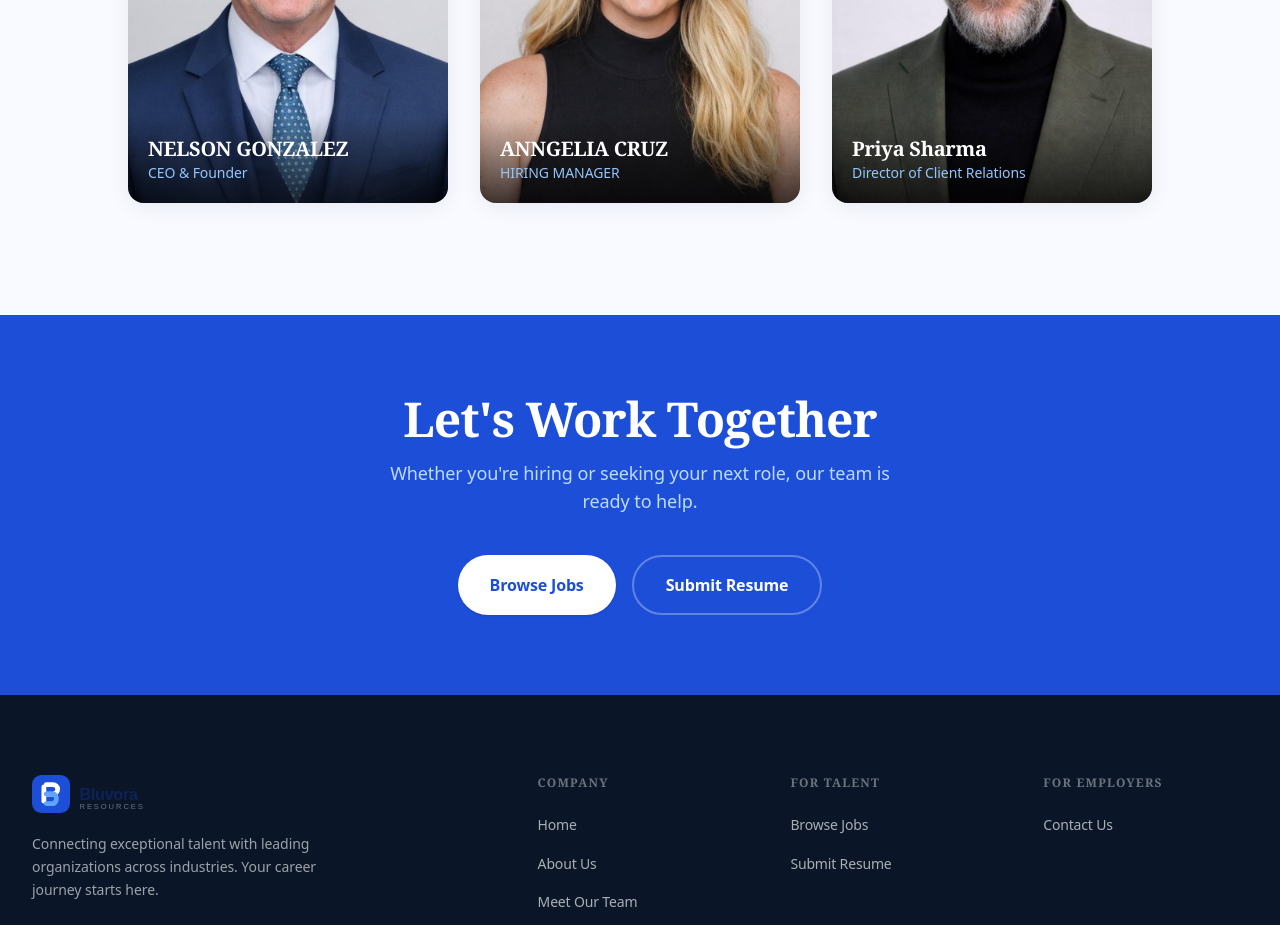
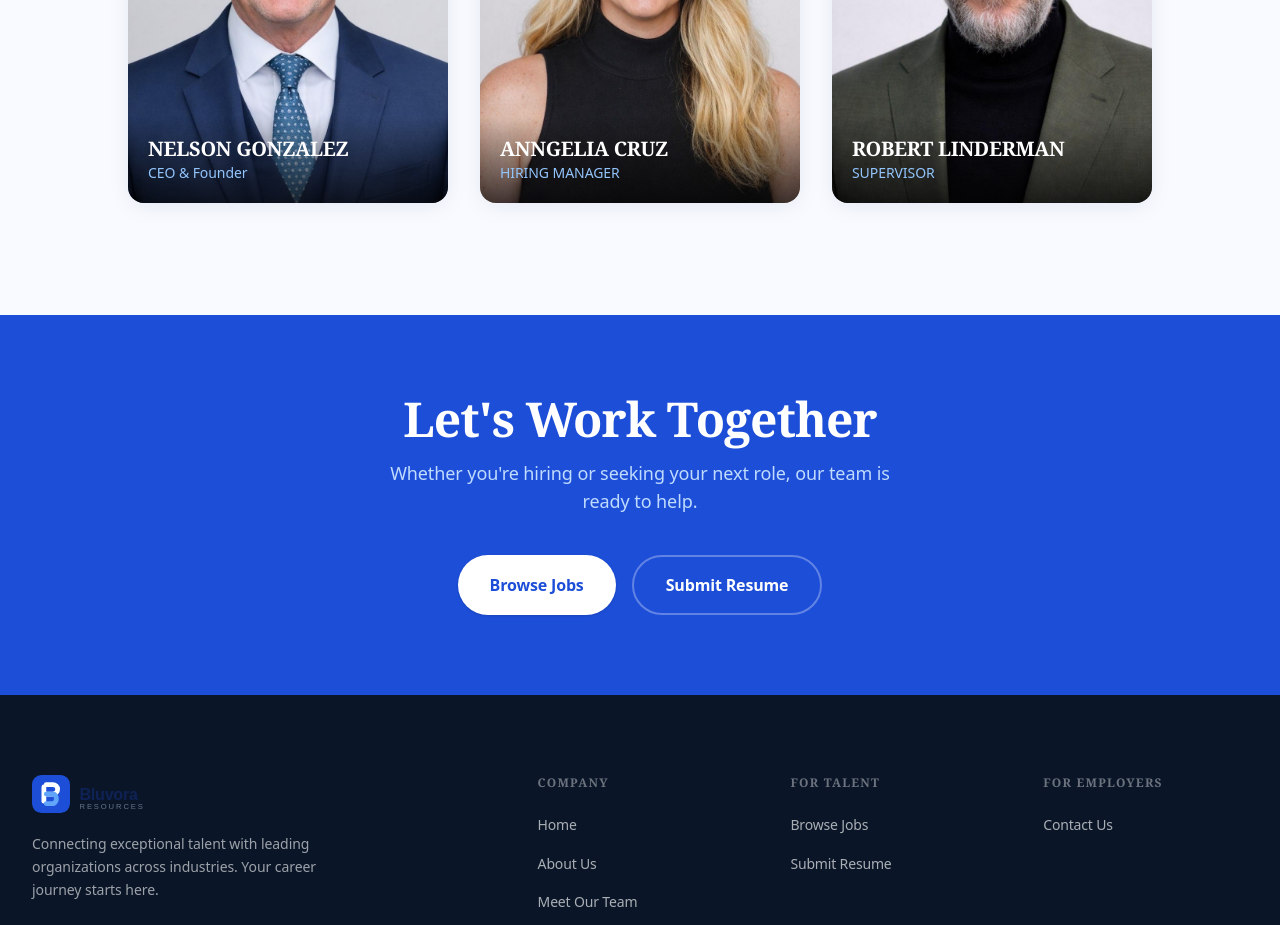
Before and after one commit to mikedave-deve/Bluvoraresources, a React (Vite) app: page /about in a window 1280 px wide. Shown: the part 4600-5525 px from the top of the page. Built offline with nearby package versions, Linux system fonts and the light colour scheme.

Commit message:
update names

```diff
--- a/src/components/JobCard.jsx
+++ b/src/components/JobCard.jsx
@@ -104,7 +104,7 @@ function getCategoryIcon(category) {
     Marketing:       '',
     Healthcare:      '',
     Operations:      '',
-    'Human Resources':'',
+    Human Resources: '',
     Sales:           '',
     Engineering:     '',
   }
--- a/src/components/StaffSection.jsx
+++ b/src/components/StaffSection.jsx
@@ -20,8 +20,8 @@ const STAFF = [
     linkedin:    '#',
   },
   {
-    name:        'Priya Sharma',
-    title:       'Director of Client Relations',
+    name:        'ROBERT LINDERMAN',
+    title:       'SUPERVISOR',
     description: 'Priya ensures every client partnership exceeds expectations, managing relationships with over 200 leading organizations across diverse industries.',
     image:       SUPERVISOR,
     linkedin:    '#',
```
